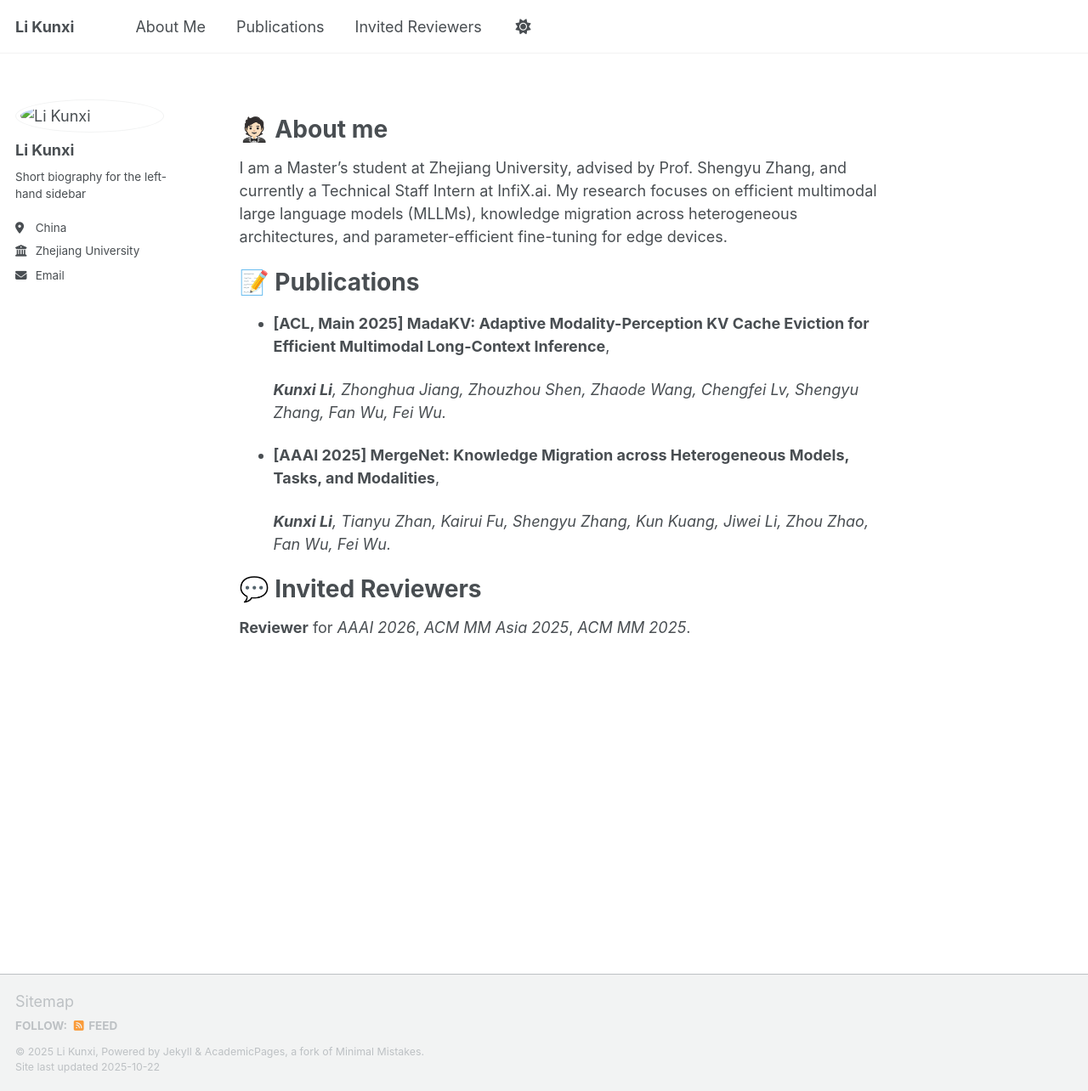
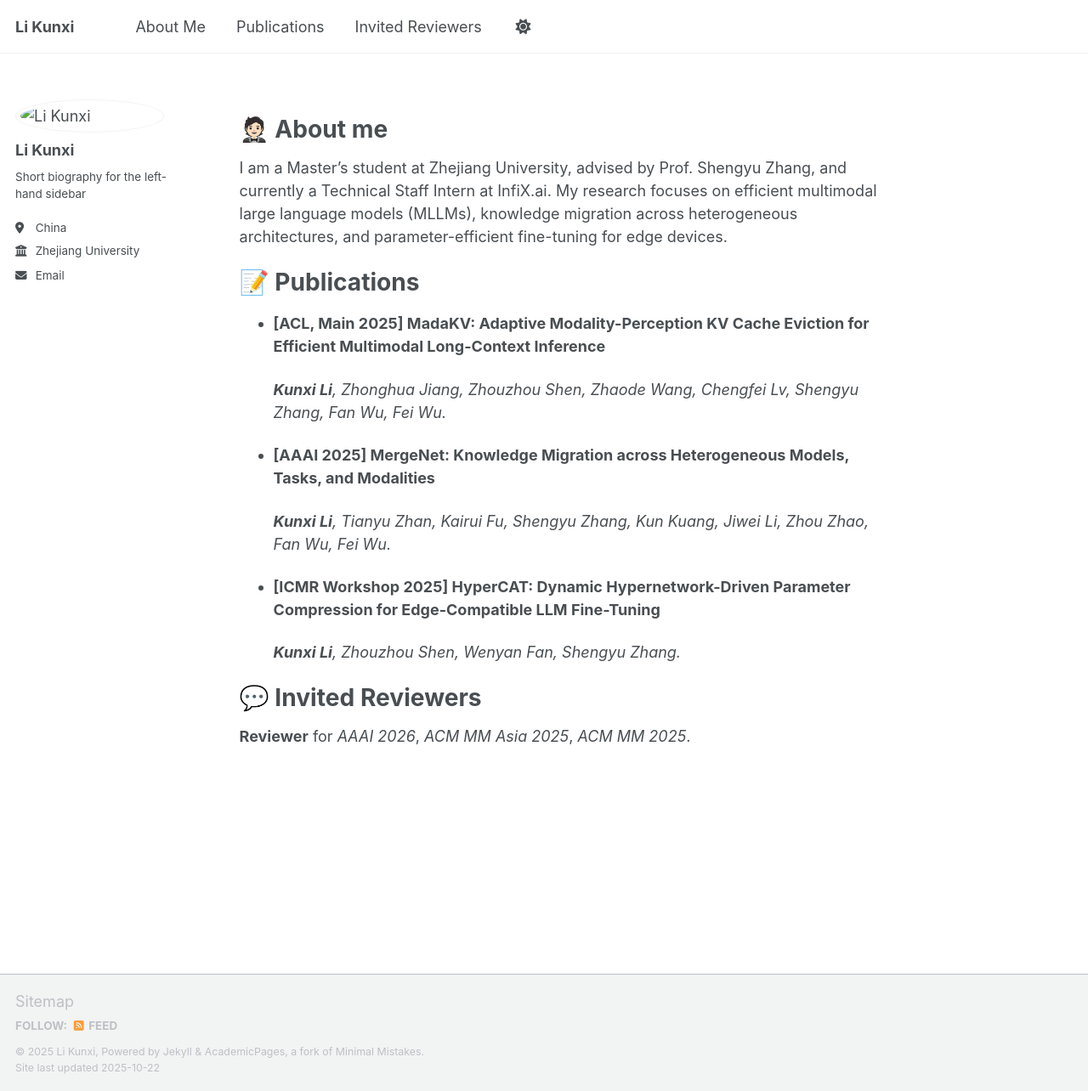
Before and after one commit to Fantasylii/fantasylii.github.io, a Jekyll site: the page built from _pages/about.md, in a window 1280 px wide and 1284 px high. Shown: the whole window at 85% size. Built offline with Jekyll 4.4.1, drawn with Linux system fonts in a browser that asks for light colours; a script that is not in the unit is left out.

Commit message:
Update about.md

```diff
--- a/_pages/about.md
+++ b/_pages/about.md
@@ -21,13 +21,16 @@ redirect_from:
 I am a Master's student at Zhejiang University, advised by Prof. Shengyu Zhang, and currently a Technical Staff Intern at InfiX.ai. My research focuses on efficient multimodal large language models (MLLMs), knowledge migration across heterogeneous architectures, and parameter-efficient fine-tuning for edge devices.
 
 # 📝 Publications
-- **[ACL, Main 2025] MadaKV: Adaptive Modality-Perception KV Cache Eviction for Efficient Multimodal Long-Context Inference**,
+- **[ACL, Main 2025] MadaKV: Adaptive Modality-Perception KV Cache Eviction for Efficient Multimodal Long-Context Inference**
 
   ***Kunxi Li**, Zhonghua Jiang, Zhouzhou Shen, Zhaode Wang, Chengfei Lv, Shengyu Zhang, Fan Wu, Fei Wu.*
 - **[AAAI 2025] MergeNet: Knowledge Migration across Heterogeneous Models, Tasks, and
-Modalities**,
+Modalities**
 
   ***Kunxi Li**, Tianyu Zhan, Kairui Fu, Shengyu Zhang, Kun Kuang, Jiwei Li, Zhou Zhao, Fan Wu, Fei Wu.*
+- **[ICMR Workshop 2025] HyperCAT: Dynamic Hypernetwork-Driven Parameter Compression for Edge-Compatible LLM Fine-Tuning**
+
+  ***Kunxi Li**, Zhouzhou Shen, Wenyan Fan, Shengyu Zhang.*
 
 # 💬 Invited Reviewers
 **Reviewer** for *AAAI 2026*, *ACM MM Asia 2025*, *ACM MM 2025*.
```
